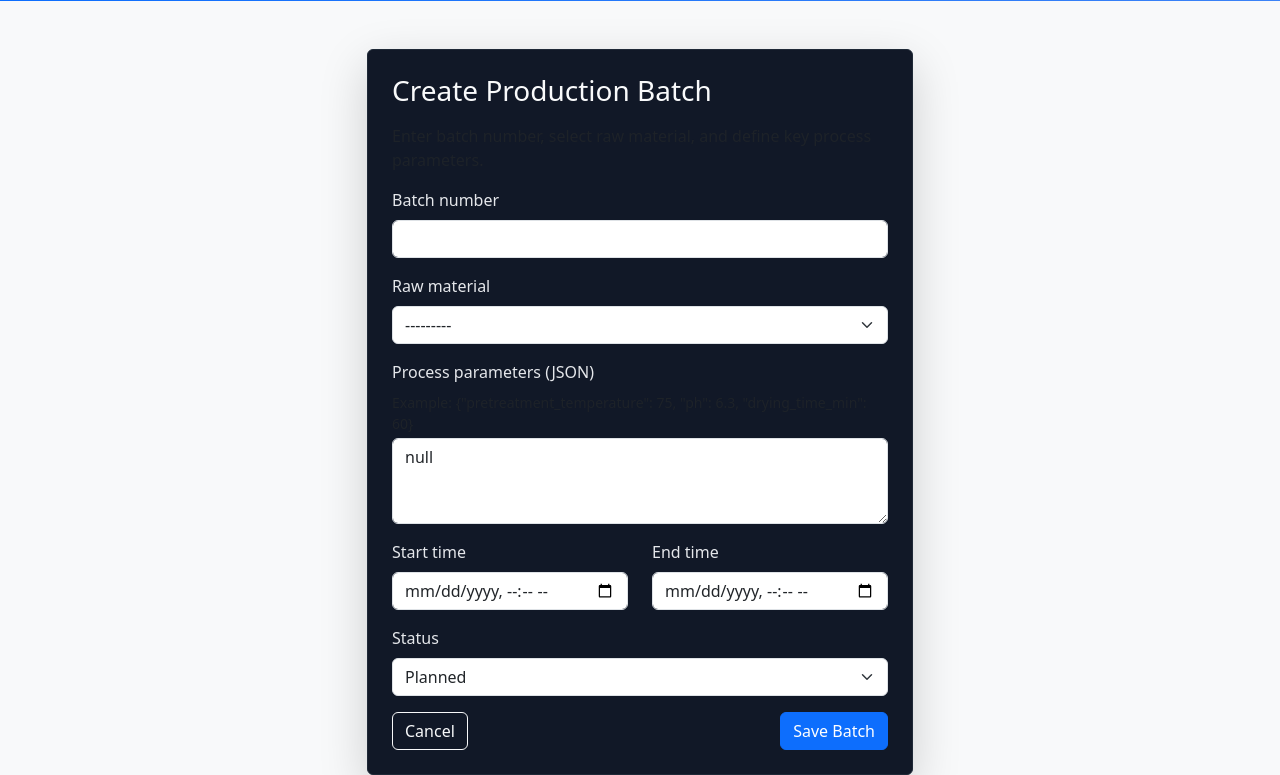
After one commit to Mukesh20012003/MCC_Plant, a Django app: page /batches/create/ in a window 1280 px wide. The commit adds this page. Shown: the part 55-830 px from the top of the page. Run offline with Django 5.2, Linux system fonts and the light colour scheme; the visitor is signed in with stand-in values (Sample User, id 1); data that the repository does not hold is empty.

Commit message:
created forms page individually

```diff
--- /dev/null
+++ b/mcc_pdms/plant/forms.py
@@ -0,0 +1,44 @@
+from django import forms
+from .models import RawMaterial, ProductionBatch, QCReport
+
+
+class RawMaterialForm(forms.ModelForm):
+    class Meta:
+        model = RawMaterial
+        fields = ["name", "supplier", "batch_no", "properties_json"]
+
+
+class ProductionBatchForm(forms.ModelForm):
+    class Meta:
+        model = ProductionBatch
+        fields = [
+            "batch_no",
+            "raw_material",
+            "process_parameters_json",
+            "start_time",
+            "end_time",
+            "status",
+        ]
+        widgets = {
+            "start_time": forms.DateTimeInput(attrs={"type": "datetime-local", "class": "form-control"}),
+            "end_time": forms.DateTimeInput(attrs={"type": "datetime-local", "class": "form-control"}),
+            "process_parameters_json": forms.Textarea(attrs={"class": "form-control", "rows": 3}),
+        }
+
+    def __init__(self, *args, **kwargs):
+        super().__init__(*args, **kwargs)
+        self.fields["batch_no"].widget.attrs.update({"class": "form-control"})
+        self.fields["raw_material"].widget.attrs.update({"class": "form-select"})
+        self.fields["status"].widget.attrs.update({"class": "form-select"})
+
+
+
+class QCReportForm(forms.ModelForm):
+    class Meta:
+        model = QCReport
+        fields = [
+            "batch",
+            "moisture_actual",
+            "particle_size_actual",
+            "passed",
+        ]
--- /dev/null
+++ b/mcc_pdms/plant/templates/plant/create_production_batch.html
@@ -0,0 +1,62 @@
+{% extends "plant/base.html" %}
+{% load static %}
+
+{% block title %}Create Production Batch{% endblock %}
+
+{% block content %}
+<div class="row justify-content-center">
+  <div class="col-md-8 col-lg-6">
+    <div class="card card-pdms shadow-lg mt-4">
+      <div class="card-body p-4">
+        <h3 class="card-title mb-3">Create Production Batch</h3>
+        <p class="text-muted">
+          Enter batch number, select raw material, and define key process parameters.
+        </p>
+        <form method="post">
+          {% csrf_token %}
+          {{ form.non_field_errors }}
+
+          <div class="mb-3">
+            <label class="form-label">Batch number</label>
+            {{ form.batch_no }}
+          </div>
+
+          <div class="mb-3">
+            <label class="form-label">Raw material</label>
+            {{ form.raw_material }}
+          </div>
+
+          <div class="mb-3">
+            <label class="form-label">Process parameters (JSON)</label>
+            <small class="text-muted d-block mb-1">
+              Example: {"pretreatment_temperature": 75, "ph": 6.3, "drying_time_min": 60}
+            </small>
+            {{ form.process_parameters_json }}
+          </div>
+
+          <div class="row">
+            <div class="col-md-6 mb-3">
+              <label class="form-label">Start time</label>
+              {{ form.start_time }}
+            </div>
+            <div class="col-md-6 mb-3">
+              <label class="form-label">End time</label>
+              {{ form.end_time }}
+            </div>
+          </div>
+
+          <div class="mb-3">
+            <label class="form-label">Status</label>
+            {{ form.status }}
+          </div>
+
+          <div class="d-flex justify-content-between">
+            <a href="{% url 'dashboard' %}" class="btn btn-outline-light">Cancel</a>
+            <button type="submit" class="btn btn-primary">Save Batch</button>
+          </div>
+        </form>
+      </div>
+    </div>
+  </div>
+</div>
+{% endblock %}
--- a/mcc_pdms/plant/urls.py
+++ b/mcc_pdms/plant/urls.py
@@ -1,6 +1,6 @@
 from django.urls import path, include
 from rest_framework.routers import DefaultRouter
-from .views import RawMaterialViewSet, ProductionBatchViewSet, QCReportViewSet, login_view, logout_view, dashboard_view
+from .views import RawMaterialViewSet, ProductionBatchViewSet, QCReportViewSet, login_view, logout_view, dashboard_view, create_raw_material_view, create_production_batch_view, create_qc_report_view
 
 router = DefaultRouter()
 router.register(r"raw-materials", RawMaterialViewSet, basename="raw-material")
@@ -12,4 +12,8 @@ urlpatterns = [
     path("login/", login_view, name="login"),
     path("logout/", logout_view, name="logout"),
     path("", dashboard_view, name="dashboard"),
+
+    path("raw-materials/create/", create_raw_material_view, name="create_raw_material"),
+    path("batches/create/", create_production_batch_view, name="create_production_batch"),
+    path("qc/create/", create_qc_report_view, name="create_qc_report"),
 ]
--- a/mcc_pdms/plant/views.py
+++ b/mcc_pdms/plant/views.py
@@ -15,6 +15,11 @@ from rest_framework.permissions import IsAuthenticated
 from .permissions import IsQCOrReadOnly
 
 
+from django.contrib.auth.decorators import login_required
+from django.shortcuts import render, redirect
+from .forms import RawMaterialForm, ProductionBatchForm, QCReportForm
+
+
 class RawMaterialViewSet(viewsets.ModelViewSet):
     queryset = RawMaterial.objects.all().order_by("-created_at")
     serializer_class = RawMaterialSerializer
@@ -28,6 +33,7 @@ class ProductionBatchViewSet(viewsets.ModelViewSet):
 class QCReportViewSet(viewsets.ModelViewSet):
     queryset = QCReport.objects.all().order_by("-created_at")
     serializer_class = QCReportSerializer
+    permission_classes = [IsAuthenticated, IsQCOrReadOnly]
 
 
 
@@ -55,7 +61,38 @@ def dashboard_view(request):
     return render(request, "plant/dashboard.html")
 
 
-class QCReportViewSet(viewsets.ModelViewSet):
-    queryset = QCReport.objects.all().order_by("-created_at")
-    serializer_class = QCReportSerializer
-    permission_classes = [IsAuthenticated, IsQCOrReadOnly]
+
+@login_required
+def create_raw_material_view(request):
+    if request.method == "POST":
+        form = RawMaterialForm(request.POST)
+        if form.is_valid():
+            form.save()
+            return redirect("dashboard")
+    else:
+        form = RawMaterialForm()
+    return render(request, "plant/create_raw_material.html", {"form": form})
+
+
+@login_required
+def create_production_batch_view(request):
+    if request.method == "POST":
+        form = ProductionBatchForm(request.POST)
+        if form.is_valid():
+            form.save()
+            return redirect("dashboard")
+    else:
+        form = ProductionBatchForm()
+    return render(request, "plant/create_production_batch.html", {"form": form})
+
+
+@login_required
+def create_qc_report_view(request):
+    if request.method == "POST":
+        form = QCReportForm(request.POST)
+        if form.is_valid():
+            form.save()
+            return redirect("dashboard")
+    else:
+        form = QCReportForm()
+    return render(request, "plant/create_qc_report.html", {"form": form})
```
Also changed, not shown: mcc_pdms/plant/templates/plant/create_qc_report.html (added, +50 -0 lines), mcc_pdms/plant/templates/plant/create_raw_material.html (added, +22 -0 lines), mcc_pdms/plant/templates/plant/dashboard.html (+19 -6 lines).
